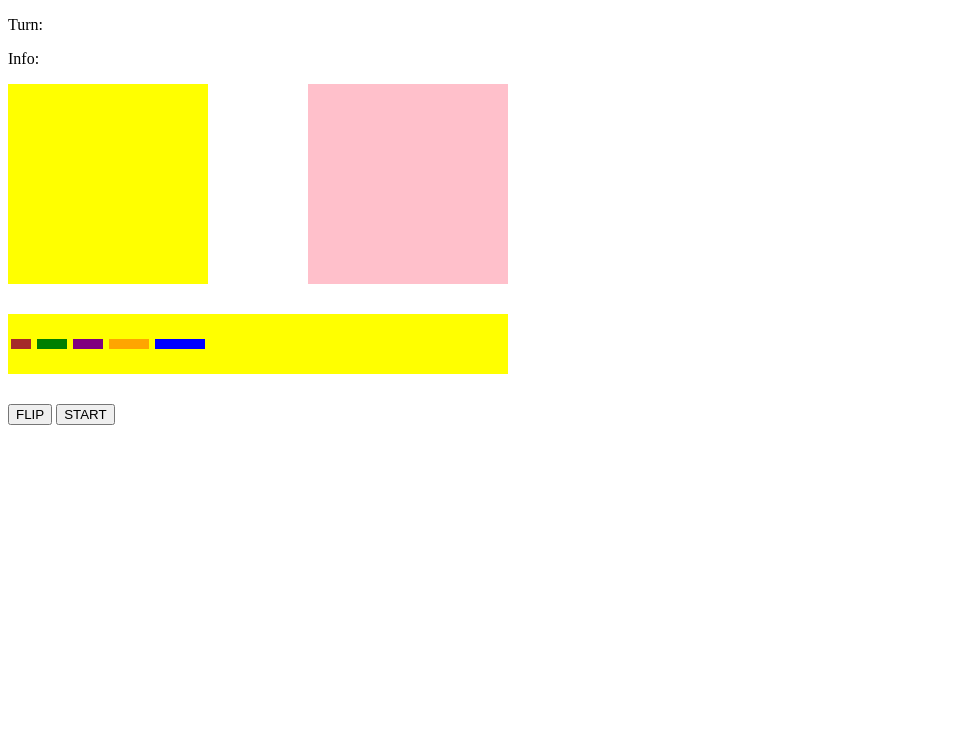
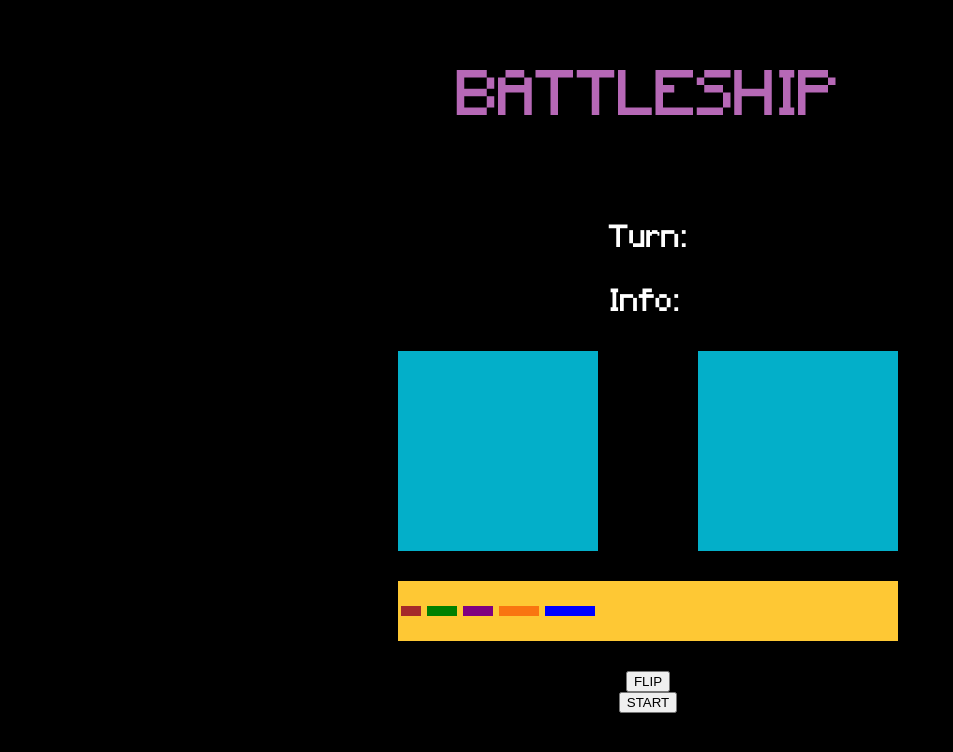
Before and after one commit to T0XICReaper/module-2-js-final-project-carlos-lacerda, a plain HTML site: page index.html in a window 1280 px wide. Shown: the whole page, without its empty margins (0-953 px from the left). Drawn offline with Linux system fonts and the light colour scheme.

Commit message:
Added styling and sound effects

```diff
--- a/battleship.js
+++ b/battleship.js
@@ -5,6 +5,20 @@ const gamesBoardContainer = document.getElementById("gameboard-container")
 const startButton = document.getElementById("start-button")
 const infoDisplay = document.getElementById("info")
 const turnDisplay = document.getElementById("turn-display")
+
+const bombSound = new Audio('explosion.wav') //sets the explosion sound to a variable
+const missSound = new Audio('miss-sound.wav') //sets the miss sound to a variable
+
+/* const wave = document.getElementById('computer'); */
+//Testing animation stuff
+/* const waveImage = new Image();
+waveImage.src = 'wave.png'
+const spriteWidth = 20
+const spriteHeight = 20
+let frameX = 0
+let frameY = 0
+let gameFrame = 0
+const frameDelay = 5 */
 
 let angle = 0
 
@@ -21,10 +35,10 @@ flipButton.addEventListener('click', flip)
 //Creating boards
 const width = 10 //how many squares you want for the game board
 
-const createBoard = (color, user) => {
+const createBoard = (user) => {
     const gameBoardContainer = document.createElement('div') //creates an empty div
     gameBoardContainer.classList.add('game-board') // adds the class "game-board" to the div
-    gameBoardContainer.style.backgroundColor = color //goes into the style sheet and makes the background color depending on the input
+     //goes into the style sheet and makes the background color depending on the input
     gameBoardContainer.id = user //Create an ID for the board based on the "user" input
     for(let i=0; i < width * width; i++){
         const block = document.createElement('div') //creates an empty div
@@ -34,8 +48,8 @@ const createBoard = (color, user) => {
     }
     gamesBoardContainer.append(gameBoardContainer) //adds the div to the div in HTML with the id = "gameboard-container"
 }
-createBoard('yellow', "player") //Creates Player Board
-createBoard('pink', "computer") //Creates Computer Board
+createBoard("player") //Creates Player Board
+createBoard("computer") //Creates Computer Board
 
 //Creating Ships
 
@@ -212,6 +226,7 @@ function handleClick(e){
         }
         //check if the target ship is there
         if(e.target.classList.contains('taken')){
+            bombSound.play() //Plays an explosion sound effect
             e.target.classList.add('boom') //adds the class boom to the cell
             infoDisplay.textContent = "You hit the computer's ship!" //Displays that you hit the ship
             let classes = Array.from(e.target.classList) //Sets an array to equal the class list
@@ -219,6 +234,7 @@ function handleClick(e){
             playerHits.push(...classes) //pushes the remaining ship class name into the array playerHits
             checkScore('player', playerHits, playerSunkShips) //check the player hists and ships sunk to change score
         }else{   //if the class does no contain 'taken'
+            missSound.play() //Plays a miss sound
             infoDisplay.textContent = 'Miss!' //display that you missed
             e.target.classList.add('empty') //add the class empty to style it
         }
@@ -246,12 +262,14 @@ function computerGo(){
 
             //If there is a ship then hit the ship
             if(allBoardBlocks[randomGo].classList.contains('taken')){
+                bombSound.play() //Plays an explosion sound effect
                 infoDisplay.textContent = 'The Computer hit your ship!' //display that the ship was hit
                 allBoardBlocks[randomGo].classList.add('boom') //Marks the square as a hit
                 let classes = Array.from(allBoardBlocks[randomGo.classList]) //creates an array of the classes under the board div
                 classes = classes.filter(className => className !== 'block' && className !== 'boom' && className !== 'taken') //filters out everything other than the ships
                 computerHits.push(...classes)
             }else{
+                missSound.play() //Plays a miss sound
                 infoDisplay.textContent = 'The Computer missed!'; //Display that the computer missed
                 allBoardBlocks[randomGo].classList.add('empty'); // Mark the square as missed
             }
--- a/index.html
+++ b/index.html
@@ -7,6 +7,9 @@
     <link rel="stylesheet" href="styles.css">
 </head>
 <body>
+    <div class="header">
+        <p>BATTLESHIP</p>
+    </div>
     <!-- Displays turn information that will be accessed with JS -->
     <div id="game-info">
         <p>Turn: <span id="turn-display"></span></p>
--- a/styles.css
+++ b/styles.css
@@ -1,7 +1,31 @@
+/* Makes a font to make it look pixelated */
+@font-face {
+    font-family: pixel-font;
+    src: url('Minecraft.ttf');
+}
+
+body{
+    font-family: pixel-font;
+    min-width: 100vw;
+    min-height: 100vh;
+    display: flex;
+    flex-direction: column;
+    align-items: center;
+    background-color: black;
+    color: white;
+    font-size: 30px;
+}
+
+.header{
+    font-size: 60px;
+    color: #B668B6;
+}
 /* Gameboard class that changes height, width, and in JS, the color */
 .game-board{
     width: 200px;
     height: 200px;
+    /* background-image:url('Wave.png'); */
+    background-color: #03AFC9;
     /* Fixes all the blocks flowing down the screen and makes the wrap to new layers */
     display: flex;
     flex-wrap: wrap
@@ -17,6 +41,8 @@
 .block{
     width: 20px;
     height: 20px;
+    margin: 0;
+    padding: 0;
     /* border: solid 1px black; */ /* Creates black outline */
     /* box-sizing: border-box; */ /* Makes the outline inside the blocks */
 }
@@ -25,7 +51,7 @@
     width: 500px;
     height: 60px;
     margin: 30px 0;
-    background-color: yellow;
+    background-color: #FEC834;
     display: flex;
     align-items: center;
 }
@@ -41,7 +67,7 @@
     background-color: purple;
 }
 .battleship{
-    background-color: orange;
+    background-color: #F97510;
 }
 .carrier{
     background-color: blue;
@@ -81,7 +107,8 @@
 #computer .cruiser,
 #computer .battleship,
 #computer .carrier{
-    background-color: pink;
+    /* background-image:url('Wave.png');  */
+    background-color: #03AFC9;
 }
 
 /* Changes the hover color */
@@ -91,6 +118,7 @@
 /* Changes the hit color */
 .boom{
     background-color: red !important;
+    background-image: url('hit.png');
 }
 /* Changes the miss color */
 .empty{
```
Also changed, not shown: Minecraft.ttf (added), New Piskel.png (added), Wave.png (added), Waves.png (added), hit.png (added), 2 other files.
